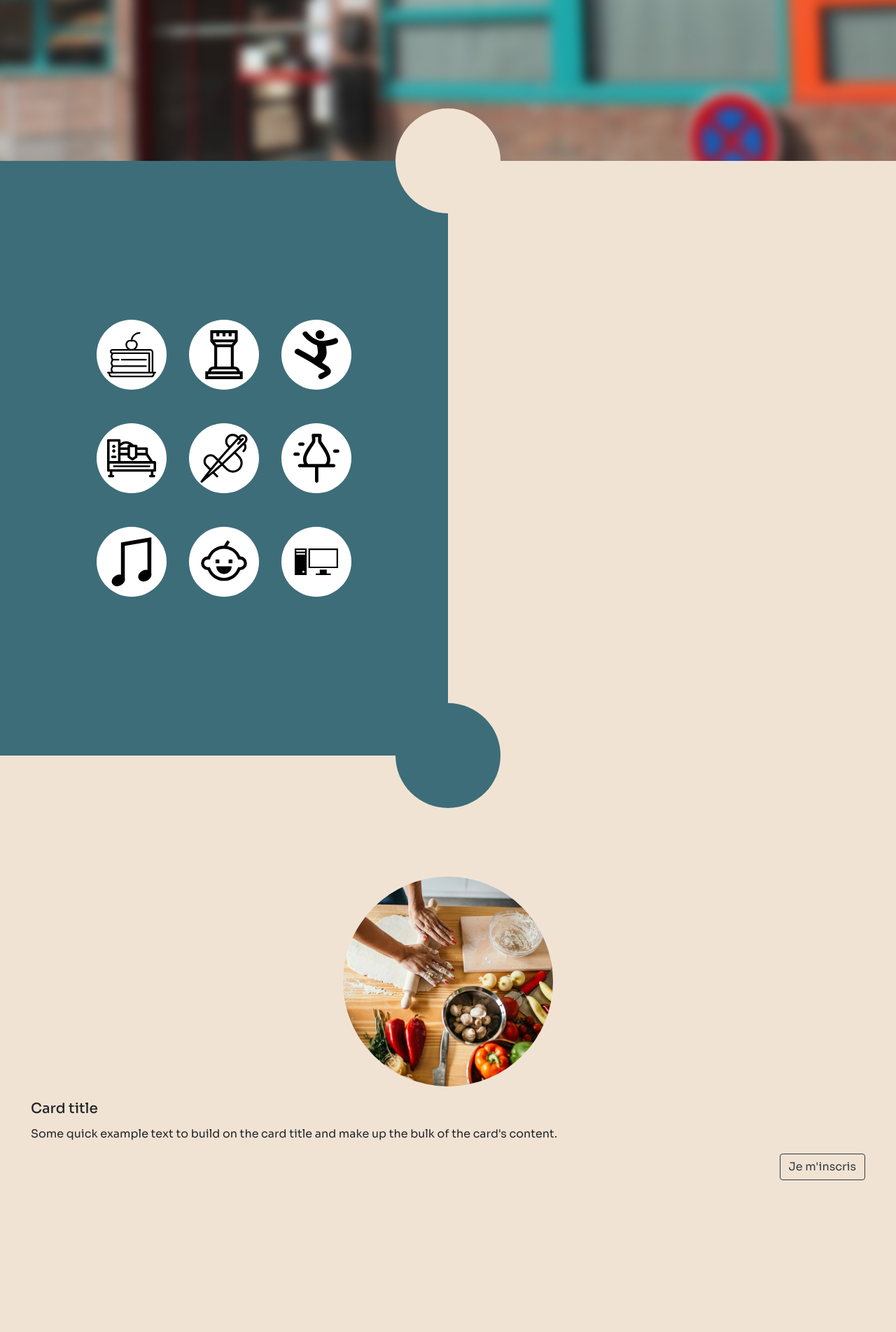
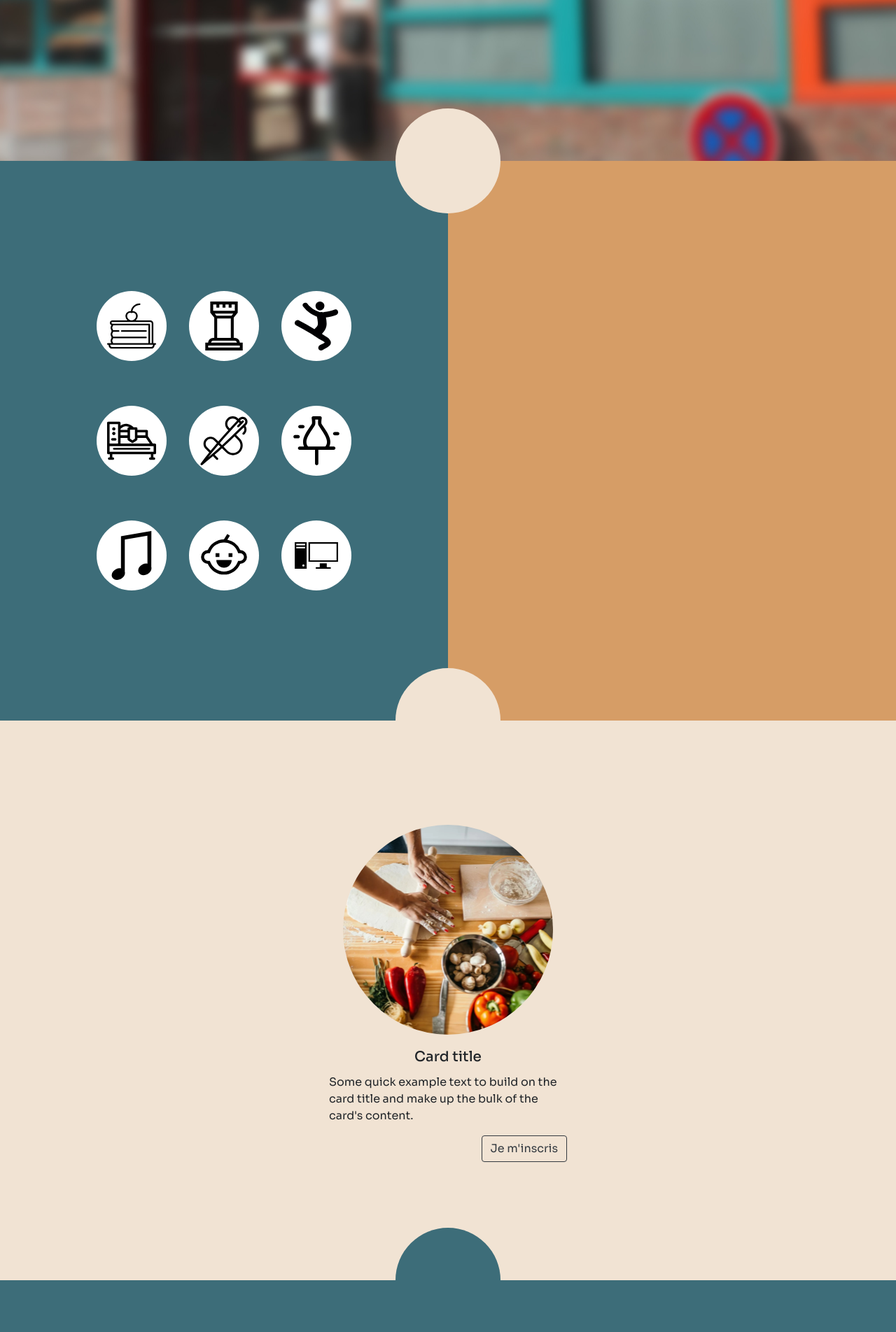
Before and after one commit to Dizth/ECF1-Studi-CSES, a PHP site: page / in a window 1280 px wide. Shown: the part 570-2474 px from the top of the page at 70% size. Before the commit the page ends 2257 px from the top, so only its background shows below. Run offline with PHP 8.4, Linux system fonts and the light colour scheme.

Commit message:
All cards added + fix minor bug on grid + started work on laptop display

```diff
--- a/index.html
+++ b/index.html
@@ -12,11 +12,11 @@
     <link href="https://fonts.googleapis.com/css2?family=Sora:wght@200;400;500;700&display=swap" rel="stylesheet">
     <title>Document</title>
 </head>
-<body>
+<body id="topAnchor">
     <nav>
         <div class="span-wrapper" id="spanWrapper">
             <span class="logo">
-                <img  src="./img/CSES-logo.png" alt="">
+                <a href="#topAnchor"><img  src="./img/CSES-logo.png" alt=""></a>
             </span>
             <span class="btn-menu-wrapper">
                 <button class="btn-menu" id="menuButton"><svg xmlns="http://www.w3.org/2000/svg" width="25" height="50" fill="currentColor" class="bi bi-three-dots-vertical " viewBox="0 0 16 16">
@@ -51,35 +51,207 @@
         </div>
     </header>
     <main>
-        <div class="main-container">
+        <section class="main-container">
             <div class="container container-width">
-                <div class="row m-5 justify-content-center">
-                    <div role="button" class="grid-item rounded-circle mx-3"><img src="./svg/cake-svgrepo-com.svg" alt=""></div>
-                    <div role="button" class="grid-item rounded-circle mx-3"><img src="./svg/chess-svgrepo-com.svg" alt=""></div>
-                    <div role="button" class="grid-item rounded-circle mx-3"><img src="./svg/jumping-dancer-svgrepo-com.svg" alt=""></div>
+                <div class="row my-5 justify-content-center">
+                    <a href="#cakeCard">
+                        <div role="button" class="grid-item rounded-circle mx-3 my-2">
+                            <img src="./svg/cake-svgrepo-com.svg" alt="">
+                        </div>
+                    </a>
+
+                    <a href="#chessCard">
+                        <div role="button" class="grid-item rounded-circle mx-3 my-2">
+                            <img src="./svg/chess-svgrepo-com.svg" alt="">
+                        </div>
+                    </a>
+
+                    <a href="#danceCard">
+                        <div role="button" class="grid-item rounded-circle mx-3 my-2">
+                            <img src="./svg/jumping-dancer-svgrepo-com.svg" alt="">
+                        </div>
+                    </a>
                 </div>
-                <div class="row m-5 justify-content-center">
-                        <div role="button" class="grid-item rounded-circle mx-3"><img src="./svg/machinery-svgrepo-com.svg" alt=""></div>
-                        <div role="button" class="grid-item rounded-circle mx-3"><img src="./svg/needle-svgrepo-com.svg" alt=""></div>
-                        <div role="button" class="grid-item rounded-circle mx-3"><img src="./svg/pottery-svgrepo-com.svg" alt=""></div>
-                    </div>
-                <div class="row m-5 justify-content-center">
-                        <div role="button" class="grid-item rounded-circle mx-3"><img src="./svg/music-svgrepo-com.svg" alt=""></div>
-                        <div role="button" class="grid-item rounded-circle mx-3"><img src="./svg/child-svgrepo-com.svg" alt=""></div>
-                        <div role="button" class="grid-item rounded-circle mx-3"><img src="./svg/pc-svgrepo-com.svg" alt=""></div>
+
+                <div class="row my-5 justify-content-center">
+                    <a href="#fablabCard">
+                        <div role="button" class="grid-item rounded-circle mx-3 my-2">
+                            <img src="./svg/machinery-svgrepo-com.svg" alt="">
+                        </div>
+                    </a>
+
+                    <a href="#sewingCard">
+                        <div role="button" class="grid-item rounded-circle mx-3 my-2">
+                            <img src="./svg/needle-svgrepo-com.svg" alt="">
+                        </div>
+                    </a>
+                    <a href="#potteryCard">
+                        <div role="button" class="grid-item rounded-circle mx-3 my-2">
+                            <img src="./svg/pottery-svgrepo-com.svg" alt="">
+                        </div>
+                    </a>
+                </div>
+
+                <div class="row my-5 justify-content-center">
+                    <a href="#musicCard">
+                        <div role="button" class="grid-item rounded-circle mx-3 my-2">
+                            <img src="./svg/music-svgrepo-com.svg" alt="">
+                        </div>
+                    </a>
+
+                    <a href="#ludoCard">
+                        <div role="button" class="grid-item rounded-circle mx-3 my-2">
+                            <img src="./svg/child-svgrepo-com.svg" alt="">
+                        </div>
+                    </a>
+
+                    <a href="#infoCard">
+                        <div role="button" class="grid-item rounded-circle mx-3 my-2">
+                            <img src="./svg/pc-svgrepo-com.svg" alt="">
+                        </div>
+                    </a>
                 </div>
             </div>
             <div class="side-cover">
 
             </div>
-            <div class="ball-shortcut">
+            <div class="ball-shortcut first">
 
             </div>
-        </div>
-        <section>
-            <div class="card mx-4 bg-transparent border-0" style="width: 100%;">
+        </section>
+        <section id="cakeCard">
+            <div class="card mx-4 bg-transparent border-0" style="width: 100%; max-width: 380px;">
                 <div class="rounded-img">
-                    <img class="rounded-circle" src="./img/cuisine.jpg" alt="">
+                    <div>
+
+                    </div>
+                </div>
+                    <div class="card-body">
+                    <h5 class="card-title text-center">Card title</h5>
+                    <p class="card-text">Some quick example text to build on the card title and make up the bulk of the card's content.</p>
+                    <a href="#" class="btn float-right btn-outline-dark">Je m'inscris</a>
+                </div>
+            </div>
+            <div class="ball-shortcut second">
+
+            </div>
+        </section>
+        <section id="chessCard">
+            <div class="card mx-4 bg-transparent border-0" style="width: 100%; max-width: 380px;">
+                <div class="rounded-img">
+                    <div></div>
+                    <!-- <img class="rounded-circle" src="./img/cuisine.jpg" alt=""> -->
+                </div>
+                    <div class="card-body">
+                    <h5 class="card-title">Card title</h5>
+                    <p class="card-text">Some quick example text to build on the card title and make up the bulk of the card's content.</p>
+                    <a href="#" class="btn float-right btn-outline-dark">Je m'inscris</a>
+                </div>
+            </div>
+            <div class="ball-shortcut first">
+
+            </div>
+        </section>
+         <section id="danceCard">
+            <div class="card mx-4 bg-transparent border-0" style="width: 100%; max-width: 380px;">
+                <div class="rounded-img">
+                    <div></div>
+                    <!-- <img class="rounded-circle" src="./img/cuisine.jpg" alt=""> -->
+                </div>
+                    <div class="card-body">
+                    <h5 class="card-title">Card title</h5>
+                    <p class="card-text">Some quick example text to build on the card title and make up the bulk of the card's content.</p>
+                    <a href="#" class="btn float-right btn-outline-dark">Je m'inscris</a>
+                </div>
+            </div>
+            <div class="ball-shortcut second">
+
+            </div>
+        </section>
+        <section id="fablabCard">
+            <div class="card mx-4 bg-transparent border-0" style="width: 100%; max-width: 380px;">
+                <div class="rounded-img">
+                    <div></div>
+                    <!-- <img class="rounded-circle" src="./img/cuisine.jpg" alt=""> -->
+                </div>
+                    <div class="card-body">
+                    <h5 class="card-title">Card title</h5>
+                    <p class="card-text">Some quick example text to build on the card title and make up the bulk of the card's content.</p>
+                    <a href="#" class="btn float-right btn-outline-dark">Je m'inscris</a>
+                </div>
+            </div>
+            <div class="ball-shortcut first">
+
+            </div>
+        </section>
+        <section id="sewingCard">
+            <div class="card mx-4 bg-transparent border-0" style="width: 100%; max-width: 380px;">
+                <div class="rounded-img">
+                    <div></div>
+                    <!-- <img class="rounded-circle" src="./img/cuisine.jpg" alt=""> -->
+                </div>
+                    <div class="card-body">
+                    <h5 class="card-title">Card title</h5>
+                    <p class="card-text">Some quick example text to build on the card title and make up the bulk of the card's content.</p>
+                    <a href="#" class="btn float-right btn-outline-dark">Je m'inscris</a>
+                </div>
+            </div>
+            <div class="ball-shortcut second">
+
+            </div>
+        </section>
+        <section id="potteryCard">
+            <div class="card mx-4 bg-transparent border-0" style="width: 100%; max-width: 380px;">
+                <div class="rounded-img">
+                    <div></div>
+                    <!-- <img class="rounded-circle" src="./img/cuisine.jpg" alt=""> -->
+                </div>
+                    <div class="card-body">
+                    <h5 class="card-title">Card title</h5>
+                    <p class="card-text">Some quick example text to build on the card title and make up the bulk of the card's content.</p>
+                    <a href="#" class="btn float-right btn-outline-dark">Je m'inscris</a>
+                </div>
+            </div>
+            <div class="ball-shortcut first">
+
+            </div>
+        </section>
+        <section id="musicCard">
+            <div class="card mx-4 bg-transparent border-0" style="width: 100%; max-width: 380px;">
+                <div class="rounded-img">
+                    <div></div>
+                    <!-- <img class="rounded-circle" src="./img/cuisine.jpg" alt=""> -->
+                </div>
+                    <div class="card-body">
+                    <h5 class="card-title">Card title</h5>
+                    <p class="card-text">Some quick example text to build on the card title and make up the bulk of the card's content.</p>
+                    <a href="#" class="btn float-right btn-outline-dark">Je m'inscris</a>
+                </div>
+            </div>
+            <div class="ball-shortcut second">
+
+            </div>
+        </section><section id="ludoCard">
+            <div class="card mx-4 bg-transparent border-0" style="width: 100%; max-width: 380px;">
+                <div class="rounded-img">
+                    <div></div>
+                    <!-- <img class="rounded-circle" src="./img/cuisine.jpg" alt=""> -->
+                </div>
+                    <div class="card-body">
+                    <h5 class="card-title">Card title</h5>
+                    <p class="card-text">Some quick example text to build on the card title and make up the bulk of the card's content.</p>
+                    <a href="#" class="btn float-right btn-outline-dark">Je m'inscris</a>
+                </div>
+            </div>
+            <div class="ball-shortcut first">
+
+            </div>
+        </section>
+        <section id="infoCard">
+            <div class="card mx-4 bg-transparent border-0" style="width: 100%; max-width: 380px;">
+                <div class="rounded-img">
+                    <div></div>
+                    <!-- <img class="rounded-circle" src="./img/cuisine.jpg" alt=""> -->
                 </div>
                     <div class="card-body">
                     <h5 class="card-title">Card title</h5>
--- a/styles/Mediaqueries/mediaqueries.css
+++ b/styles/Mediaqueries/mediaqueries.css
@@ -1,7 +1,18 @@
-@media screen and (max-height: 534px) {
+@media screen and (max-height: 565px) {
   .ball-container {
     opacity: 0;
     transition: opacity 250ms ease-in;
+  }
+}
+@media screen and (max-height: 700px) {
+  .ball-shortcut {
+    opacity: 0;
+    transition: opacity 250ms ease-in;
+  }
+}
+@media screen and (max-width: 363px) {
+  .grid-item::before {
+    display: none;
   }
 }
 @media screen and (min-width: 768px) {
@@ -19,7 +30,7 @@
     font-weight: 400;
   }
 }
-@media screen and (min-width: 960px) {
+@media screen and (min-width: 992px) {
   .menu-list > li {
     transition: background-color 200ms ease-in;
   }
@@ -85,7 +96,7 @@
     display: flex;
     justify-content: center;
     align-items: center;
-    background-color: #f1e3d3;
+    background-color: #d69d66;
   }
 }
 
--- a/styles/Mediaqueries/mediaqueries.scss
+++ b/styles/Mediaqueries/mediaqueries.scss
@@ -1,14 +1,23 @@
 @use "../SASS" as *;
 
-@media screen and (max-height: 534px) {
+@media screen and (max-height: 565px) {
     .ball-container {
         opacity: 0;
         transition: opacity 250ms ease-in;
     }
 }
 
-@media screen and (min-width: 576px) {
+@media screen and (max-height: 700px) {
+    .ball-shortcut {
+        opacity: 0;
+        transition: opacity 250ms ease-in;
+    }
+}
 
+@media screen and (max-width: 363px) {
+    .grid-item::before {
+        display: none;
+    }
 }
 
 @media screen and (min-width: 768px) {
@@ -28,7 +37,7 @@
 
 }
 
-@media screen and (min-width: 960px) {
+@media screen and (min-width: 992px) {
 
     .menu-list > li{
         transition: background-color 200ms ease-in;
@@ -92,7 +101,7 @@
         }
         & .side-cover {
             @include flex(50%, 100%, center, center);
-            background-color: $bodyColor;
+            background-color: $gold;
         }
     }
 }
--- a/styles/style.css
+++ b/styles/style.css
@@ -8,6 +8,10 @@ body {
   width: 100%;
   text-align: center;
   mix-blend-mode: overlay;
+}
+
+* {
+  scroll-behavior: smooth;
 }
 
 body {
@@ -153,7 +157,6 @@ main {
   justify-content: center;
   align-items: center;
   flex-direction: column;
-  background-color: #f1e3d3;
   position: relative;
 }
 
@@ -163,23 +166,24 @@ main {
   display: flex;
   justify-content: center;
   align-items: center;
-  background-color: #3d6d79;
   position: relative;
-  min-height: 850px;
 }
 
 .grid-item {
-  height: 100px;
-  width: 100px;
+  height: 13vw;
+  width: 13vw;
   display: flex;
   justify-content: center;
   align-items: center;
+  max-width: 100px;
+  max-height: 100px;
   background-color: #ffffff;
   position: relative;
 }
 .grid-item img {
-  width: 70px;
-  height: 70px;
+  width: 70%;
+  max-width: 70px;
+  max-height: 70px;
 }
 .grid-item::before {
   content: "content";
@@ -195,11 +199,11 @@ main {
   display: flex;
   justify-content: center;
   align-items: center;
-  background-color: #3d6d79;
   border-radius: 50%;
   position: absolute;
   bottom: -75px;
-  z-index: 0;
+  z-index: 1;
+  transition: opacity 250ms ease-in;
 }
 
 .rounded-img {
@@ -209,10 +213,13 @@ main {
   justify-content: center;
   align-items: center;
 }
-.rounded-img img {
-  width: 300px;
-  height: 300px;
-  object-fit: cover;
+.rounded-img div {
+  width: 50vw;
+  height: 50vw;
+  background: center/cover no-repeat url(/ECF1-Studi/img/cuisine.jpg);
+  border-radius: 50%;
+  max-width: 300px;
+  max-height: 300px;
 }
 
 section {
@@ -222,6 +229,18 @@ section {
   justify-content: center;
   align-items: center;
   background-color: #f1e3d3;
+  position: relative;
+  z-index: 0;
+  scroll-snap-align: start;
+}
+section:nth-child(odd) {
+  background-color: #3d6d79;
+}
+section .first {
+  background-color: #f1e3d3;
+}
+section .second {
+  background-color: #3d6d79;
 }
 
 /*# sourceMappingURL=style.css.map */
--- a/style.scss
+++ b/styles/style.scss
@@ -1,4 +1,8 @@
-@use "./styles/SASS" as *;
+@use "./SASS" as *;
+
+* {
+    scroll-behavior: smooth;
+}
 
 body {
     @extend %resetBody;
@@ -123,11 +127,6 @@ a, a:hover {
     z-index: 1;
     opacity: 1;
     transition: opacity 250ms ease-in;
-    // & .ball {
-    //     @include flex(150px, 150px, center, center);
-    //     background-color: $gold;
-    //     border-radius: 50%;
-    // }
 }
 
 // - Main content //
@@ -135,23 +134,30 @@ a, a:hover {
 main {
     @include flex(100%, 100%, center, center);
     flex-direction: column;
-    background-color: $bodyColor;
     position: relative;
 }
 
+// .scroll-container {
+//     @include widthHeight(100%, 100vh);
+//     scroll-snap-type: y mandatory;
+//     overflow-y: scroll;
+// }
+
 .main-container {
     @include flex(100%, 100vh, center, center);
-    background-color: $mainColor;
     position: relative;
-    min-height: 850px;
 }
 
 .grid-item {
-    @include flex(100px, 100px, center, center);
+    @include flex(13vw, 13vw, center, center);
+    max-width: 100px;
+    max-height: 100px;
     background-color: $navColor;
     position: relative;
     & img {
-        @include widthHeight(70px, 70px);
+        width: 70%;
+        max-width: 70px;
+        max-height: 70px;
     }
     &::before {
         content: 'content';
@@ -165,22 +171,39 @@ main {
 
 .ball-shortcut {
     @include flex(150px, 150px, center, center);
-    background-color: $mainColor;
     border-radius: 50%;
     position: absolute;
     bottom: -75px;
-    z-index: 0;
+    z-index: 1;
+    transition: opacity 250ms ease-in;
 }
 
 .rounded-img {
     @include flex(100%, 100%, center, center);
-    & img {
-        @include widthHeight(300px, 300px);
-        object-fit: cover;
+    & div {
+        @include widthHeight(50vw, 50vw);
+        background: center / cover no-repeat url(/ECF1-Studi/img/cuisine.jpg);
+        border-radius: 50%;
+        max-width: 300px;
+        max-height: 300px;
     }
 }
 
 section {
     @include flex(100%, 100vh, center, center);
     background-color: $bodyColor;
+    position: relative;
+    z-index: 0;
+    scroll-snap-align: start;
+    &:nth-child(odd) {
+        background-color: $mainColor;
+    }
+
+    .first {
+        background-color: $bodyColor;
+    }
+
+    .second {
+        background-color: $mainColor;
+    }
 }
```
Also changed, not shown: 2 other files.
